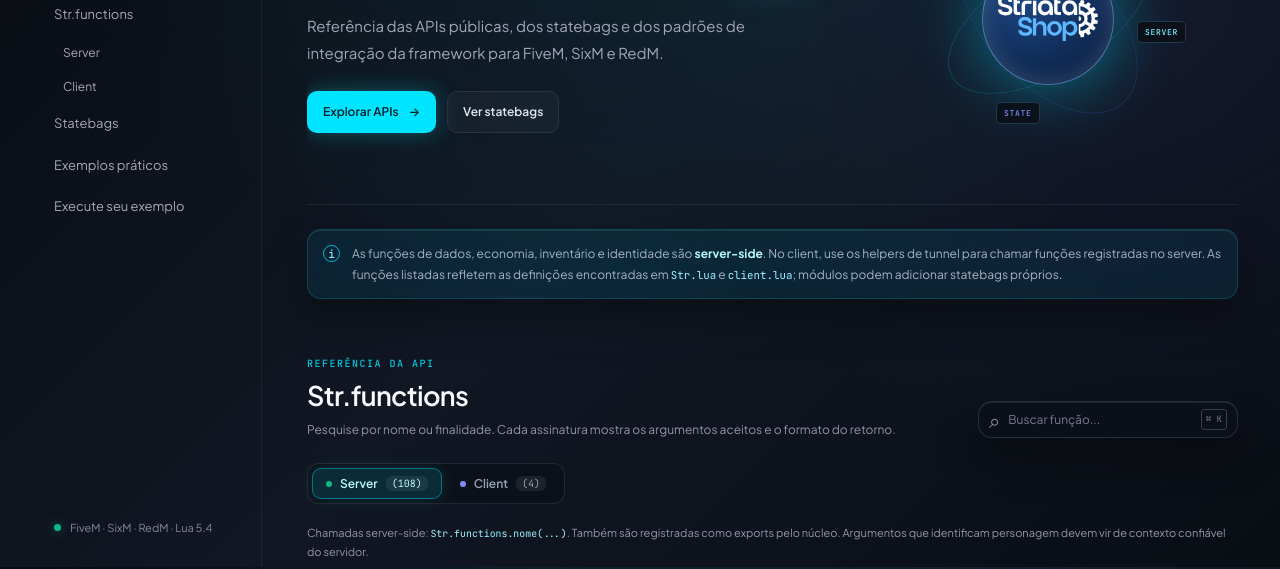
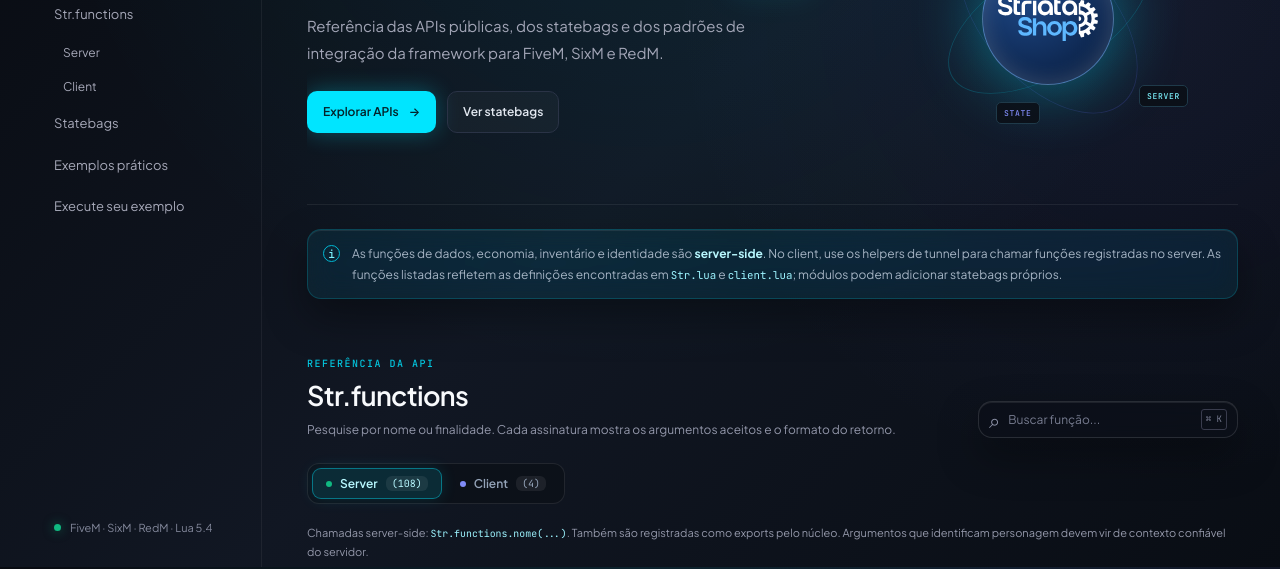
Before and after one commit to Str1ata/StrDocs, a plain HTML site: page index.html in a window 1280 px wide. Shown: the part 233-802 px from the top of the page. Drawn offline with Linux system fonts and the light colour scheme.

Commit message:
Move SERVER tag off the hero logo
Co-Authored-By: Claude Opus 5.5 <noreply@anthropic.com>

```diff
--- a/styles.css
+++ b/styles.css
@@ -1226,3 +1226,9 @@ select.pg-input optgroup {
 .pg-line pre {
     white-space: pre-wrap;
 }
+
+/* Etiqueta SERVER fora da área do logo */
+.tag-server {
+    right: 0;
+    top: 196px;
+}
```
